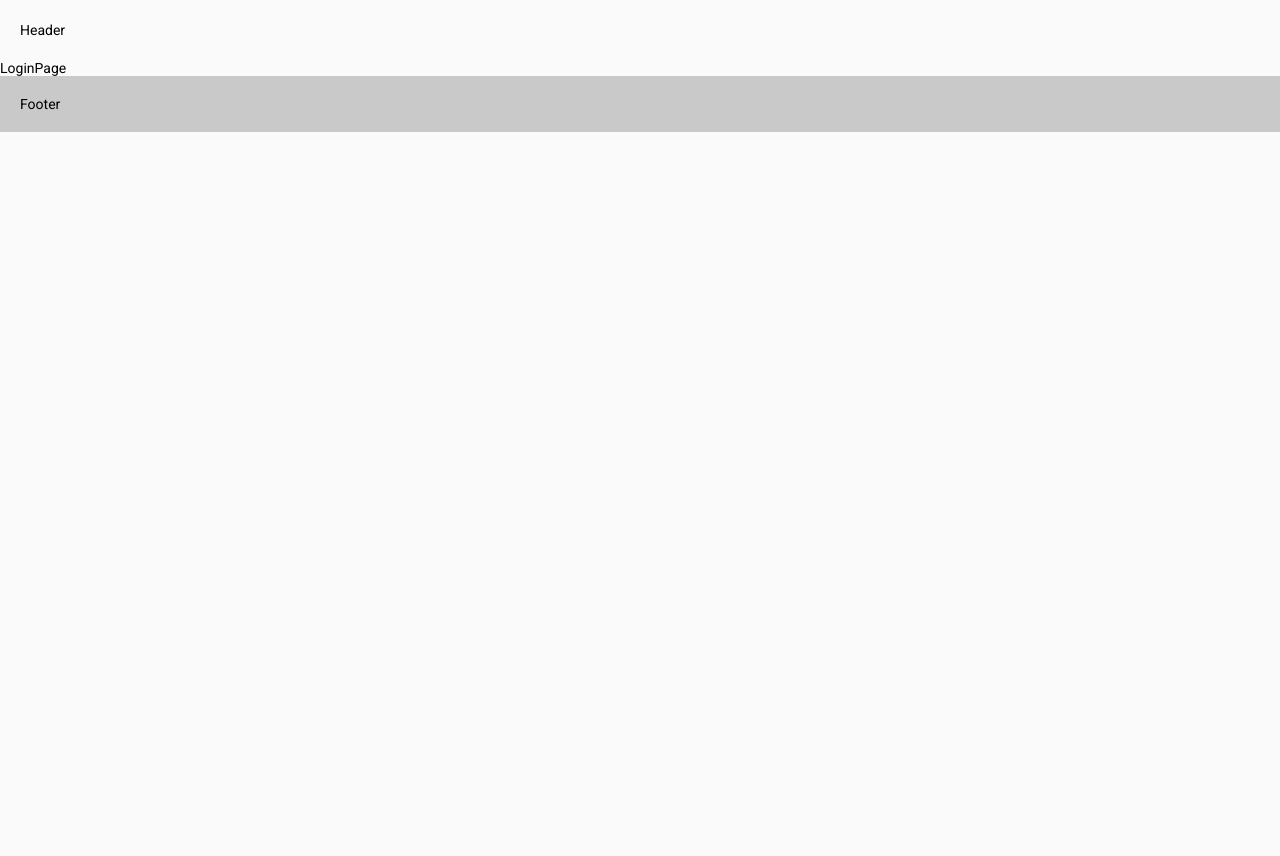
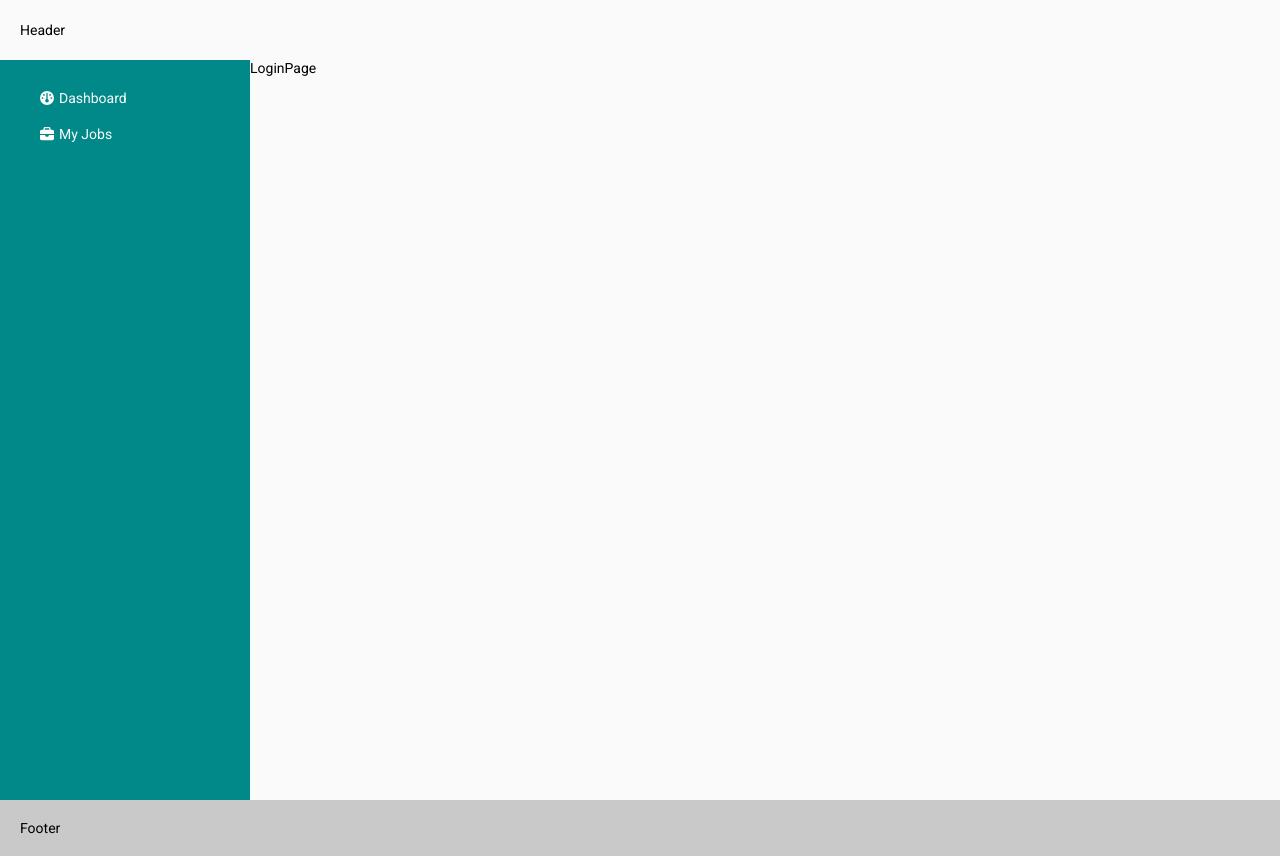
Before and after one commit to kalvinhart/job-application-tracker, a React (Create React App) app: page /login in a window 1280 px wide. Before the commit the page ends 800 px from the top, so only its background shows below. Built offline with nearby package versions, Linux system fonts and the light colour scheme.

Commit message:
added basic navigation panel

```diff
--- a/package.json
+++ b/package.json
@@ -3,6 +3,9 @@
   "version": "0.1.0",
   "private": true,
   "dependencies": {
+    "@fortawesome/fontawesome-svg-core": "^6.4.2",
+    "@fortawesome/free-solid-svg-icons": "^6.4.2",
+    "@fortawesome/react-fontawesome": "^0.2.0",
     "@testing-library/jest-dom": "^5.17.0",
     "@testing-library/react": "^13.4.0",
     "@testing-library/user-event": "^13.5.0",
--- /dev/null
+++ b/src/layouts/Navigation/Navigation.styles.tsx
@@ -0,0 +1,56 @@
+import { NavLink } from "react-router-dom";
+import styled from "styled-components";
+
+export const NavigationDrawer = styled.div`
+  width: 250px;
+  height: calc(100vh - var(--header-height));
+  padding: 20px;
+  background-color: var(--clr-primary);
+  color: var(--clr-light);
+`;
+
+export const Nav = styled.nav`
+  width: 100%;
+`;
+
+export const NavList = styled.ul`
+  width: 100%;
+  list-style: none;
+`;
+
+export const NavListItem = styled.li`
+  width: 100%;
+`;
+
+export const NavButton = styled(NavLink)`
+  display: block;
+  width: 100%;
+  padding: 10px 20px;
+  background-color: var(--clr-primary);
+  border-radius: var(--border-radius);
+
+  color: var(--clr-light);
+  text-decoration: none;
+
+  transition: background-color 0.3s ease-in-out;
+
+  &:visited,
+  &:focus,
+  &:active,
+  &:hover {
+    color: var(--clr-light);
+    text-decoration: none;
+  }
+
+  &.active {
+    background-color: var(--clr-primary-dark);
+  }
+
+  &:hover {
+    background-color: var(--clr-primary-dark);
+  }
+
+  & svg {
+    color: var(--clr-light);
+  }
+`;
--- /dev/null
+++ b/src/layouts/Navigation/Navigation.tsx
@@ -0,0 +1,30 @@
+import React from "react";
+import { Nav, NavButton, NavList, NavListItem, NavigationDrawer } from "./Navigation.styles";
+import { FontAwesomeIcon } from "@fortawesome/react-fontawesome";
+import { faDashboard, faBriefcase } from "@fortawesome/free-solid-svg-icons";
+
+const Navigation: React.FC = () => {
+  return (
+    <NavigationDrawer>
+      <Nav>
+        <NavList>
+          <NavListItem>
+            <NavButton to="/">
+              <FontAwesomeIcon icon={faDashboard} />
+              Dashboard
+            </NavButton>
+          </NavListItem>
+
+          <NavListItem>
+            <NavButton to="/jobs">
+              <FontAwesomeIcon icon={faBriefcase} />
+              My Jobs
+            </NavButton>
+          </NavListItem>
+        </NavList>
+      </Nav>
+    </NavigationDrawer>
+  );
+};
+
+export default Navigation;
--- /dev/null
+++ b/src/layouts/Navigation/index.tsx
@@ -0,0 +1,3 @@
+import Navigation from "./Navigation";
+
+export { Navigation };
--- /dev/null
+++ b/src/layouts/PageLayout/PageLayout.styles.tsx
@@ -0,0 +1,6 @@
+import { styled } from "styled-components";
+
+export const ContentWrapper = styled.div`
+  display: flex;
+  width: 100%;
+`;
--- a/src/layouts/PageLayout/PageLayout.tsx
+++ b/src/layouts/PageLayout/PageLayout.tsx
@@ -2,12 +2,19 @@ import React from "react";
 import { Header } from "../Header";
 import { Outlet } from "react-router-dom";
 import { Footer } from "../Footer";
+import { ContentWrapper } from "./PageLayout.styles";
+import { Navigation } from "../Navigation";
 
 const PageLayout: React.FC = () => {
   return (
     <>
       <Header />
-      <Outlet />
+      <ContentWrapper>
+        <Navigation />
+        <main>
+          <Outlet />
+        </main>
+      </ContentWrapper>
       <Footer />
     </>
   );
--- a/src/styles/GlobalStyles.tsx
+++ b/src/styles/GlobalStyles.tsx
@@ -11,7 +11,7 @@ export const GlobalStyles = createGlobalStyle`
 
     :root {
         --clr-primary: #018989;
-        --clr-primary-dark: #016262;
+        --clr-primary-dark: #017070;
         --clr-primary-rgba: rgba(1, 137, 137, 0.3);
         --clr-secondary: #2a2a2a;
         --clr-danger: #cc0000;
@@ -25,6 +25,8 @@ export const GlobalStyles = createGlobalStyle`
 
         --border-radius: 5px;
         --box-shadow: 0px 0px 10px 0px rgba(0, 0, 0, 0.05);
+
+        --header-height: 60px;
     }
 
     html {
```
Also changed, not shown: 1 other file (tests, documents, lock files or other folders).
